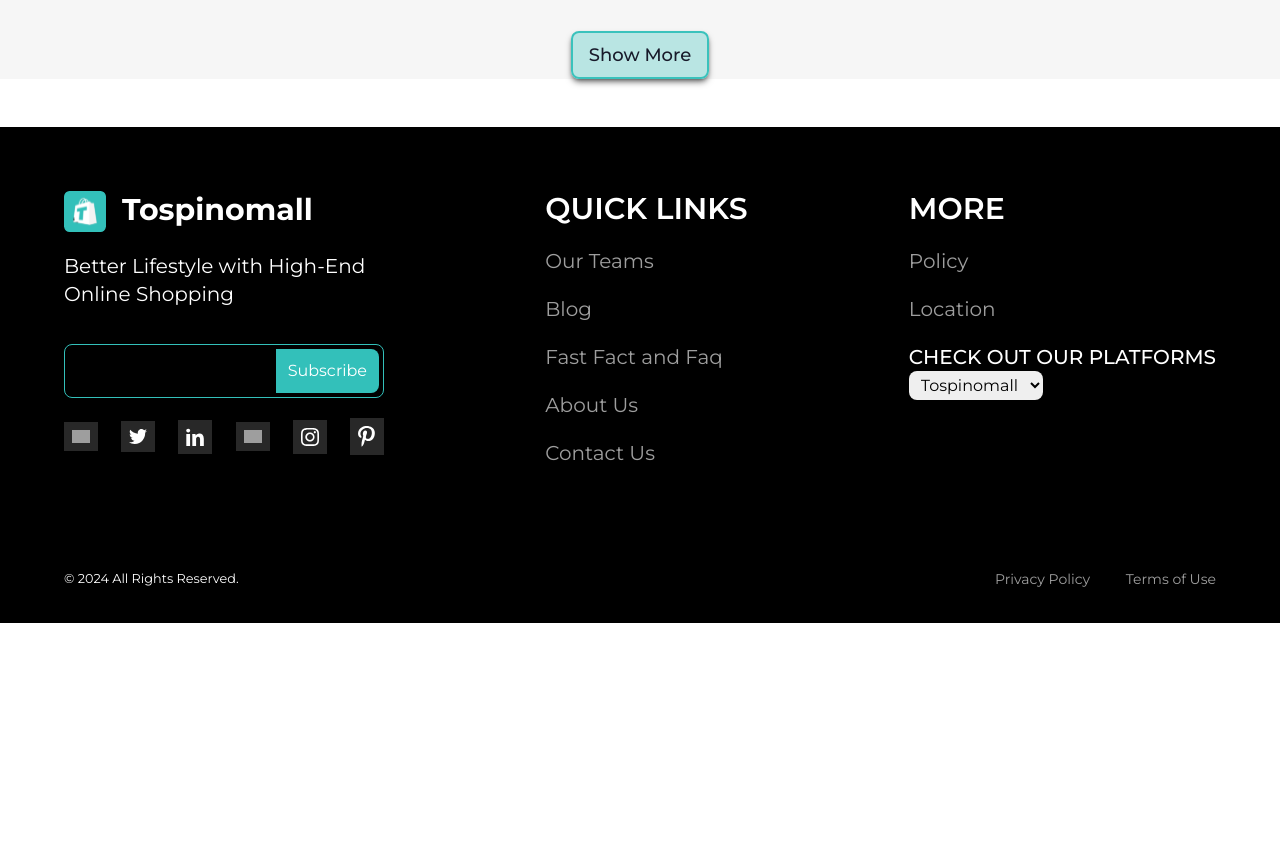
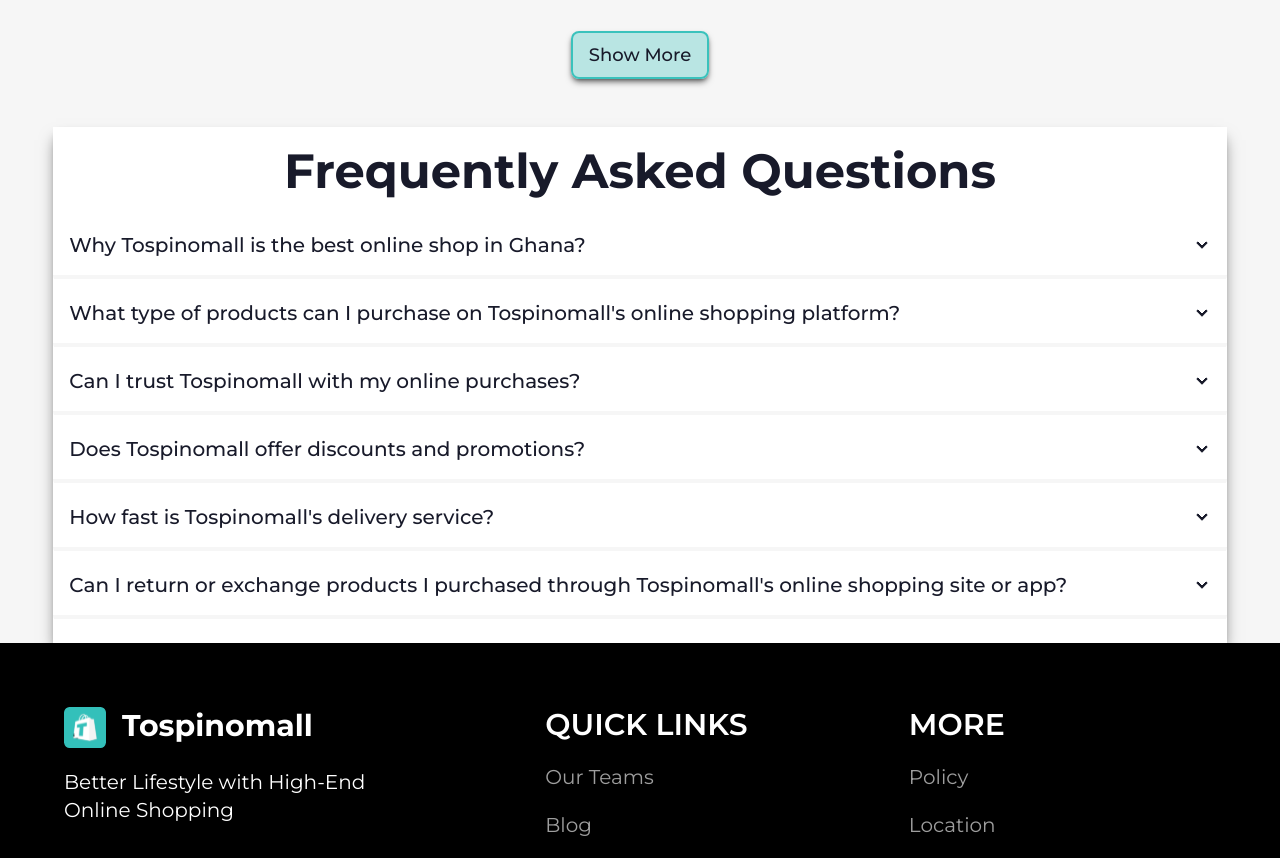
Before and after one commit to Antor1155/Tospinomall-frontend, a Next.js app: page / in a window 1280 px wide. Shown: the part 2760-3618 px from the top of the page. Before the commit the page ends 3383 px from the top, so only its background shows below. Built offline with nearby package versions, Linux system fonts and the light colour scheme; grey boxes are pictures that could not be loaded.

Commit message:
faq accordion added

```diff
--- a/app/page.js
+++ b/app/page.js
@@ -1,4 +1,5 @@
 import Carousel from "@/components/Carousel/Carousel";
+import FaqAccordion from "@/components/FaqAccordion/FaqAccordion";
 import ResponsiveCarousel from "@/components/ResponsiveCarousel/ResponsiveCarousel";
 import Image from "next/image";
 import Link from "next/link";
@@ -195,7 +196,7 @@
 
       </section>
 
-
+      <FaqAccordion />
 
     </main>
   );
--- /dev/null
+++ b/components/FaqAccordion/FaqAccordion.jsx
@@ -0,0 +1,93 @@
+
+const FaqAccordion = () => {
+    return (
+        <sectino >
+
+            <div className="shadow-lg shadow-black/50 w-11/12 mx-auto bg-white pb-5">
+                <p className="font-bold text-5xl text-center py-5">Frequently Asked Questions</p>
+
+                <div className="collapse collapse-arrow bg-white rounded-lg">
+                    <input type="radio" name="my-accordion-2" />
+                    <div className="collapse-title text-xl font-medium">
+                    Why Tospinomall is the best online shop in Ghana?
+                    </div>
+
+                    <div className="h-1 bg-off-white mb-1"></div>
+
+                    <div className="collapse-content">
+                        <p>hello</p>
+                    </div>
+                </div>
+
+                <div className="collapse collapse-arrow bg-white rounded-lg">
+                    <input type="radio" name="my-accordion-2" />
+                    <div className="collapse-title text-xl font-medium">
+                    What type of products can I purchase on Tospinomall's online shopping platform?
+                    </div>
+
+                    <div className="h-1 bg-off-white mb-1"></div>
+
+                    <div className="collapse-content">
+                        <p>hello</p>
+                    </div>
+                </div>
+
+                <div className="collapse collapse-arrow bg-white rounded-lg">
+                    <input type="radio" name="my-accordion-2" />
+                    <div className="collapse-title text-xl font-medium">
+                    Can I trust Tospinomall with my online purchases?
+                    </div>
+
+                    <div className="h-1 bg-off-white mb-1"></div>
+
+                    <div className="collapse-content">
+                        <p>hello</p>
+                    </div>
+                </div>
+
+                <div className="collapse collapse-arrow bg-white rounded-lg">
+                    <input type="radio" name="my-accordion-2" />
+                    <div className="collapse-title text-xl font-medium">
+                    Does Tospinomall offer discounts and promotions?
+                    </div>
+
+                    <div className="h-1 bg-off-white mb-1"></div>
+
+                    <div className="collapse-content">
+                        <p>hello</p>
+                    </div>
+                </div>
+
+                <div className="collapse collapse-arrow bg-white rounded-lg">
+                    <input type="radio" name="my-accordion-2" />
+                    <div className="collapse-title text-xl font-medium">
+                    How fast is Tospinomall's delivery service?
+                    </div>
+
+                    <div className="h-1 bg-off-white mb-1"></div>
+
+                    <div className="collapse-content">
+                        <p>hello</p>
+                    </div>
+                </div>
+
+                <div className="collapse collapse-arrow bg-white rounded-lg">
+                    <input type="radio" name="my-accordion-2" />
+                    <div className="collapse-title text-xl font-medium">
+                    Can I return or exchange products I purchased through Tospinomall's online shopping site or app?
+                    </div>
+
+                    <div className="h-1 bg-off-white mb-1"></div>
+
+                    <div className="collapse-content">
+                        <p>hello</p>
+                    </div>
+                </div>
+
+            </div>
+
+        </sectino>
+    );
+};
+
+export default FaqAccordion;
```
